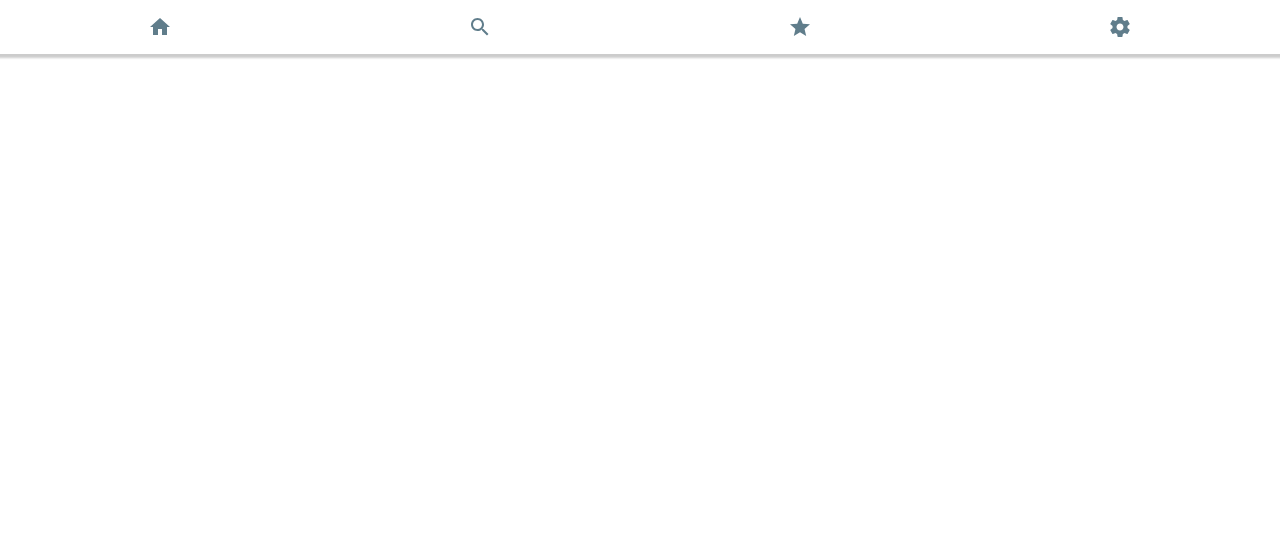
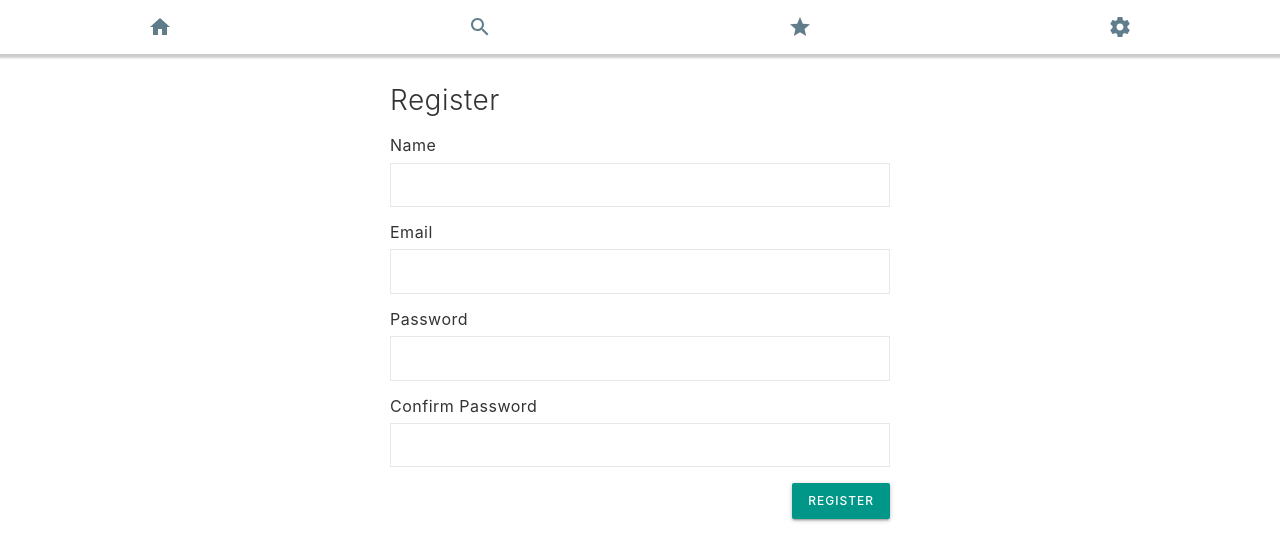
Before and after one commit to Kimla/tv-show-tracker, a Vue app: page /register in a window 1280 px wide. Shown: the top 560 px of the page. Built offline with nearby package versions, Linux system fonts and the light colour scheme.

Commit message:
Created views for login/register and some small adjustments to button and search component.

```diff
--- a/src/App.vue
+++ b/src/App.vue
@@ -71,4 +71,35 @@ export default {
     strong {
         font-weight: 600;
     }
+    .form {
+        width: 500px;
+        margin: 0 auto;
+        max-width: 100%;
+        .input-holder {
+            margin-bottom: 16px;
+        }
+        .input {
+            width: 100%;
+            padding: 12px;
+            font-size: 16px;
+            border: 1px solid #e8e8e8;
+            outline: 0;
+            border-radius: 0;
+            -webkit-appearance: none;
+            transition: border-color 0.25s;
+            &:focus {
+                border-color: #2196F3;
+            }
+        }
+        .label {
+            display: block;
+            margin-bottom: 8px;
+        }
+        .button {
+            margin: 0;
+        }
+        .button-holder {
+            text-align: right;
+        }
+    }
 </style>
--- a/src/components/Button.vue
+++ b/src/components/Button.vue
@@ -1,5 +1,8 @@
 <template lang="pug">
-    router-link.button( :to="button.link" )
+    router-link.button( v-if="button.link" :to="button.link" )
+        div.button__inner {{ button.label }}
+
+    div.button( v-else @click="clicked()" )
         div.button__inner {{ button.label }}
 </template>
 
@@ -7,19 +10,21 @@
 
 export default {
     name: 'button',
-    props: ['button']
+    props: ['button'],
+    methods: {
+        clicked() {
+            this.$emit('Clicked');
+        }
+    }
 }
 </script>
 
 <style lang="scss">
     .button {
-        -ms-flex-align: center;
         align-items: center;
         border-radius: 2px;
-        display: -ms-inline-flexbox;
         display: inline-flex;
         height: 36px;
-        -ms-flex: 0 1 auto;
         flex: 0 1 auto;
         font-size: 12px;
         font-weight: 500;
@@ -40,11 +45,9 @@ export default {
         border-color: #009688;
         letter-spacing: 1px;
         &__inner {
-            -ms-flex-align: center;
             align-items: center;
             border-radius: inherit;
             color: inherit;
-            display: -ms-flexbox;
             display: flex;
             height: 100%;
             -ms-flex: 1 0 auto;
--- /dev/null
+++ b/src/components/Login.vue
@@ -0,0 +1,42 @@
+<template lang="pug">
+    div.login.form
+        h1 Login
+
+        div.input-holder
+            label.label( for="email" ) Email
+            input.input( type="email" id="email" name="email" )
+
+        div.input-holder
+            label.label( for="password" ) Password
+            input.input( type="password" id="password" name="password" )
+
+        div.button-holder
+            buttonEl( :button="{ label: 'Login' }" @Clicked="login()" )
+</template>
+
+<script>
+import buttonEl from './Button.vue'
+
+export default {
+    name: 'login',
+    components: {
+        buttonEl,
+    },
+    data() {
+        return {
+
+        }
+    },
+    methods: {
+        login() {
+            console.log("login");
+        }
+    }
+}
+</script>
+
+<style lang="scss">
+    .login {
+
+    }
+</style>
--- /dev/null
+++ b/src/components/Register.vue
@@ -0,0 +1,48 @@
+<template lang="pug">
+    div.register.form
+        h1 Register
+
+        div.input-holder
+            label.label( for="name" ) Name
+            input.input( type="text" id="name" name="name" )
+
+        div.input-holder
+            label.label( for="email" ) Email
+            input.input( type="email" id="email" name="email" )
+
+        div.input-holder
+            label.label( for="password" ) Password
+            input.input( type="password" id="password" name="password" )
+
+        div.input-holder
+            label.label( for="password-confirm" ) Confirm Password
+            input.input( type="password" id="password-confirm" name="password-confirm" )
+
+        div.button-holder
+            buttonEl( :button="{ label: 'Register' }" @Clicked="register()" )
+</template>
+
+<script>
+import buttonEl from './Button.vue'
+
+export default {
+    name: 'register',
+    components: {
+        buttonEl,
+    },
+    data() {
+        return {
+
+        }
+    },
+    methods: {
+        register() {
+            console.log("register");
+        }
+    }
+}
+</script>
+
+<style lang="scss">
+
+</style>
--- a/src/components/Search.vue
+++ b/src/components/Search.vue
@@ -2,7 +2,7 @@
     div.search
         div.search-bar
             input.search-bar__input( type="text" placeholder="Search here..." ref='search' v-model="keyword" @keyup.enter="searchHandler()" )
-            div.search-bar__icon
+            div.search-bar__icon( @click="searchHandler()" )
                 <svg fill="#fff" height="24" viewBox="0 0 24 24" width="24" xmlns="http://www.w3.org/2000/svg">
                     <path d="M15.5 14h-.79l-.28-.27C15.41 12.59 16 11.11 16 9.5 16 5.91 13.09 3 9.5 3S3 5.91 3 9.5 5.91 16 9.5 16c1.61 0 3.09-.59 4.23-1.57l.27.28v.79l5 4.99L20.49 19l-4.99-5zm-6 0C7.01 14 5 11.99 5 9.5S7.01 5 9.5 5 14 7.01 14 9.5 11.99 14 9.5 14z"/>
                     <path d="M0 0h24v24H0z" fill="none"/>
--- a/src/router/index.js
+++ b/src/router/index.js
@@ -1,6 +1,8 @@
 import Vue from 'vue'
 import Router from 'vue-router'
 import Home from '../components/Home.vue';
+import Login from '../components/Login.vue';
+import Register from '../components/Register.vue';
 import Search from '../components/Search.vue';
 import myShows from '../components/MyShows.vue'
 import settings from '../components/Settings.vue'
@@ -12,6 +14,8 @@ export default new Router({
     mode: 'history',
     routes: [
         { path: '/', name: 'home', component: Home },
+        { path: '/login', name: 'login', component: Login },
+        { path: '/register', name: 'register', component: Register },
         { path: '/search', name: 'search', component: Search },
         { path: '/my-shows', name: 'myShows', component: myShows },
         { path: '/settings', name: 'settings', component: settings },
```
